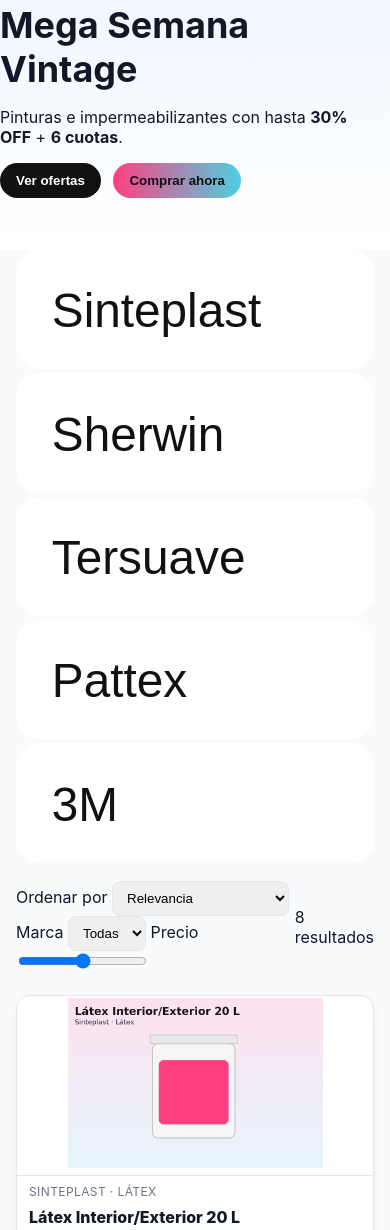
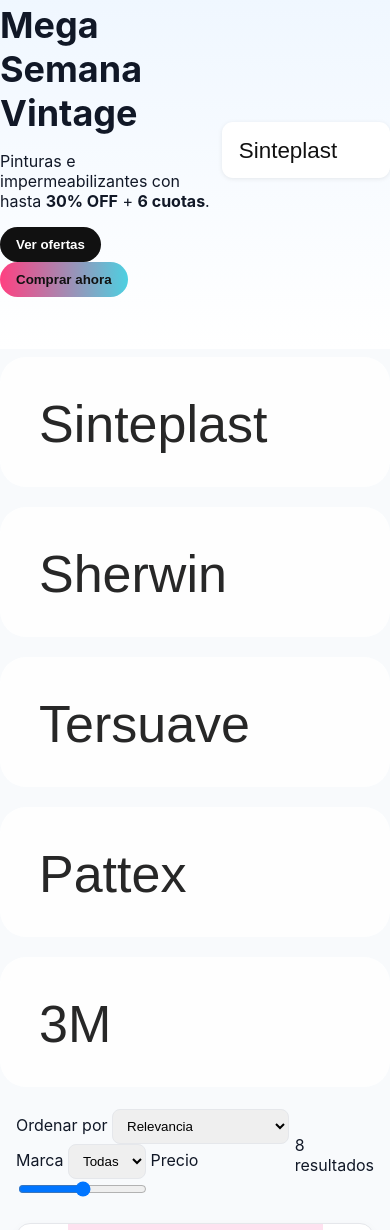
Before and after one commit to synapticaAR/PintureriasVintage, a plain HTML site: page index.html in a window 390 px wide. Shown: the part 299-1529 px from the top of the page. Drawn offline with Linux system fonts and the light colour scheme; a script that the page names is missing.

Commit message:
Update styles.css

```diff
--- a/styles.css
+++ b/styles.css
@@ -1,4 +1,3 @@
-
 :root{
   --pink:#ff4081; --cyan:#4dd0e1; --yellow:#ffeb3b;
   --bg:#f8fafc; --text:#111827; --muted:#6b7280; --card:#fff; --line:#e5e7eb;
@@ -108,3 +107,39 @@ footer{background:#0f172a;color:#e5e7eb;margin-top:8px}
 .auth .input{width:100%}
 .auth .muted{color:var(--muted);font-size:12px;margin-top:8px}
 .auth .link{color:#111;text-decoration:underline;cursor:pointer}
+/* ===== FIX logos en slider, carrusel de marcas y footer ===== */
+
+/* Slider (imagen de marca a la derecha) */
+.hero .content img,
+.hero .hero-brand {
+  display: block;
+  width: auto;
+  height: clamp(56px, 10vw, 120px);     /* limita altura */
+  max-width: min(48vw, 360px);
+  object-fit: contain;
+  filter: drop-shadow(0 1px 2px rgba(0,0,0,.08));
+}
+
+/* Carrusel de marcas (fila de logos) */
+.rail.wrap {
+  display: flex; align-items: center; flex-wrap: wrap; gap: 20px;
+  padding: 8px 0;
+}
+.brand-logo {
+  height: 26px; width: auto; object-fit: contain; opacity: .9;
+}
+
+/* Footer: medios de pago (SVG gigantes) */
+.pay-rail { display:flex; flex-wrap:wrap; gap: 10px; align-items: center; }
+.pay-rail svg {
+  height: 32px; width: auto; border-radius: 10px;
+  box-shadow: 0 1px 3px rgba(0,0,0,.12);
+}
+
+/* Por si algún SVG externo ignora tamaños */
+img[src$=".svg"] { height: auto; max-width: 100%; }
+
+/* Asegura que las fotos de producto siempre encajen */
+.card .thumb { height: 200px; }
+.card .thumb picture,
+.card .thumb img { width: 100%; height: 100%; object-fit: contain; }
```
